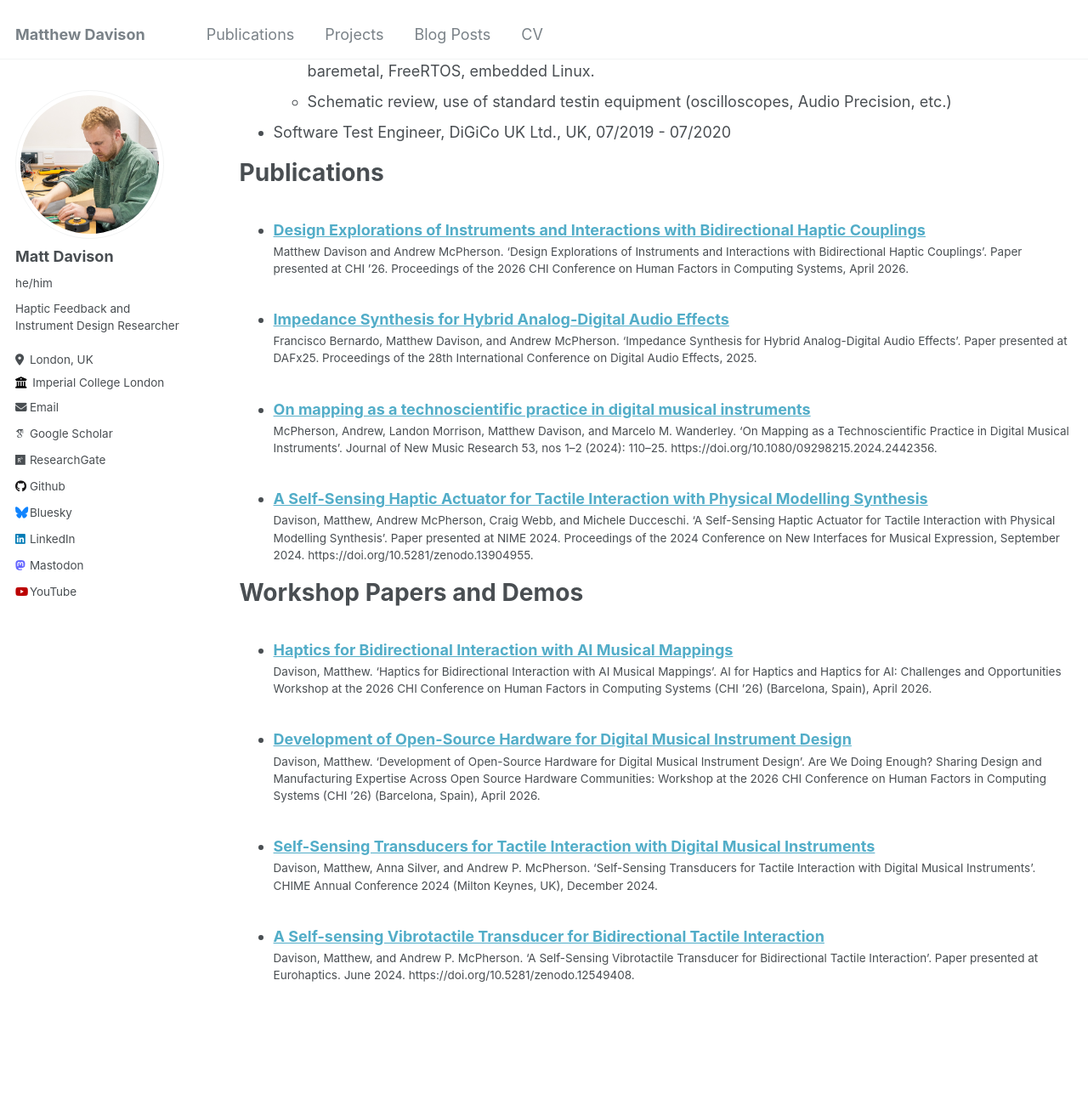
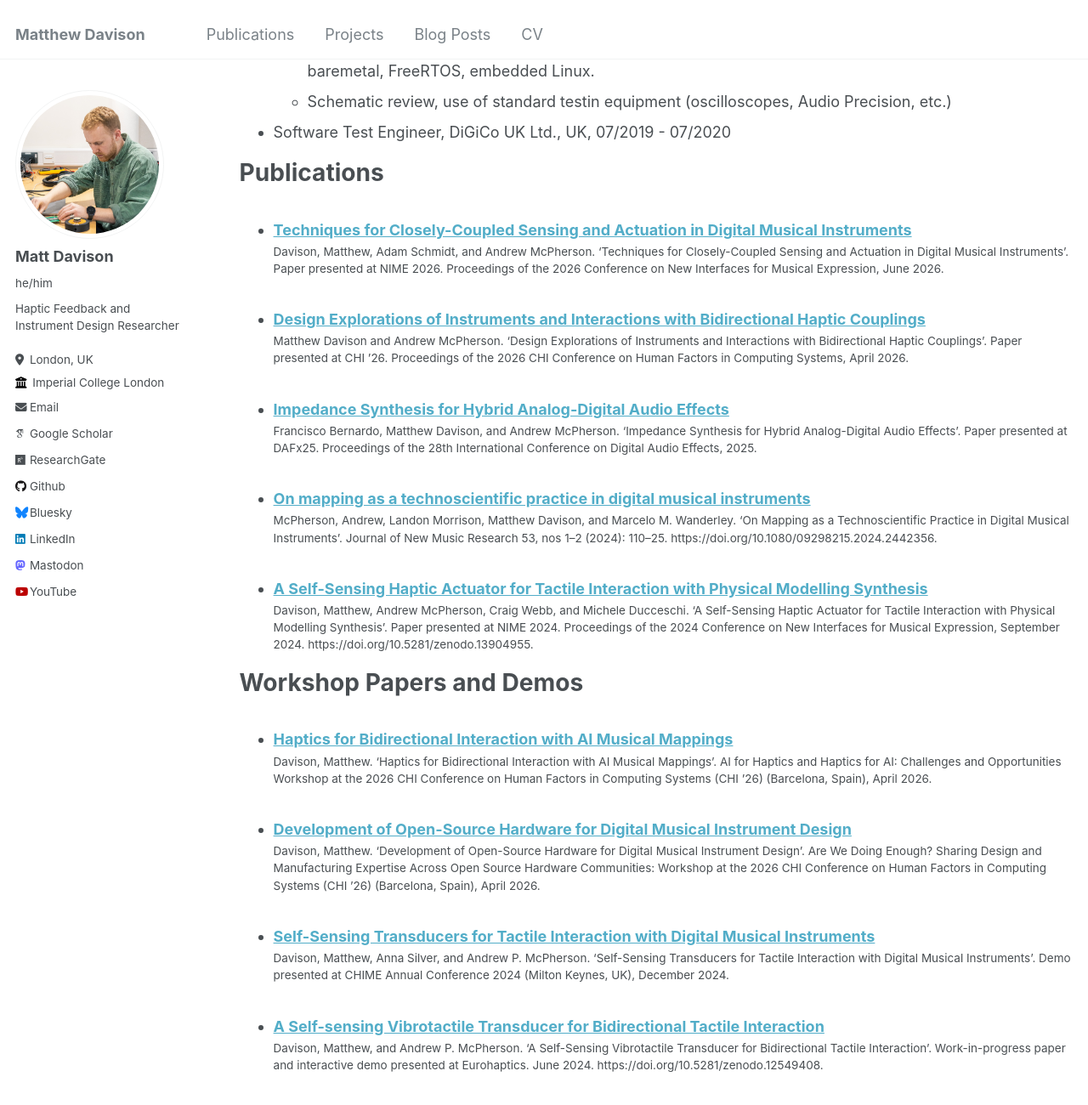
Before and after one commit to davisonaudio/davisonaudio.github.io, a Jekyll site: the page built from _pages/cv.md, in a window 1280 px wide and 1400 px high, scrolled down 650 px. Shown: the top 1300 px of the window at 85% size. Built offline with Jekyll 4.4.1, drawn with Linux system fonts in a browser that asks for light colours; some web fonts are replaced.

Commit message:
Added NIME 2026 paper page and modified citations for demos

```diff
--- /dev/null
+++ b/_publications/2026-NIME-01.md
@@ -0,0 +1,15 @@
+---
+title: "Techniques for Closely-Coupled Sensing and Actuation in Digital Musical Instruments"
+collection: publications
+permalink: /publication/2026-NIME-01
+excerpt: '**Matthew Davison**, Adam Schmidt, and Andrew McPherson.'
+date: 2026-06-23
+venue: 'Proceedings of the 2026 Conference on New Interfaces for Musical Expression'
+citation: 'Davison, Matthew, Adam Schmidt, and Andrew McPherson. ‘Techniques for Closely-Coupled Sensing and Actuation in Digital Musical Instruments’. Paper presented at NIME 2026. Proceedings of the 2026 Conference on New Interfaces for Musical Expression, June 2026.'
+---
+
+This paper will be presented at NIME 2026. Further information (and paper PDF) to follow shortly!
+
+# Abstract:
+Musical instruments involve numerous bidirectional couplings, between the musician and instrument in the tactile domain and between elements of the instrument's mechanical system. Closely-coupled sensing and actuating – where the two are simultaneous, collocated, in the same modality, and frequency range – can enable the design of hybrid instruments that fluidly exist across physical and digital domains.
+This, however, can introduce issues of crosstalk between actuation and sensing as well as unstable feedback if the implementation is not carefully considered. This paper summarises techniques for achieving closely-coupled sensing and actuation in digital musical instrument design. Options for reducing and mitigating interference between sensing and actuating are discussed, with their potential affordances of particular applications within hybrid instruments explored.
--- a/_workshops_wip_demo/2024-CHIME.md
+++ b/_workshops_wip_demo/2024-CHIME.md
@@ -6,7 +6,7 @@ excerpt: '**Matthew Davison**, Anna Silver, Andrew McPherson'
 date: 2024-12-02
 venue: 'CHIME Annual Conference'
 paperurl: '/files/davison_silver_mcpherson_chime2024.pdf'
-citation: 'Davison, Matthew, Anna Silver, and Andrew P. McPherson. ‘Self-Sensing Transducers for Tactile Interaction with Digital Musical Instruments’. CHIME Annual Conference 2024 (Milton Keynes, UK), December 2024.'
+citation: 'Davison, Matthew, Anna Silver, and Andrew P. McPherson. ‘Self-Sensing Transducers for Tactile Interaction with Digital Musical Instruments’. Demo presented at CHIME Annual Conference 2024 (Milton Keynes, UK), December 2024.'
 
 ---
 
--- a/_workshops_wip_demo/2024-eurohaptics.md
+++ b/_workshops_wip_demo/2024-eurohaptics.md
@@ -6,7 +6,7 @@ excerpt: '**Matthew Davison**, Andrew McPherson'
 date: 2024-06-30
 venue: 'Eurohaptics Conference'
 paperurl: '/files/davison_mcpherson_eurohaptics2024.pdf'
-citation: 'Davison, Matthew, and Andrew P. McPherson. ‘A Self-Sensing Vibrotactile Transducer for Bidirectional Tactile Interaction’. Paper presented at Eurohaptics. June 2024. https://doi.org/10.5281/zenodo.12549408.'
+citation: 'Davison, Matthew, and Andrew P. McPherson. ‘A Self-Sensing Vibrotactile Transducer for Bidirectional Tactile Interaction’. Work-in-progress paper and interactive demo presented at Eurohaptics. June 2024. https://doi.org/10.5281/zenodo.12549408.'
 
 ---
 
```
